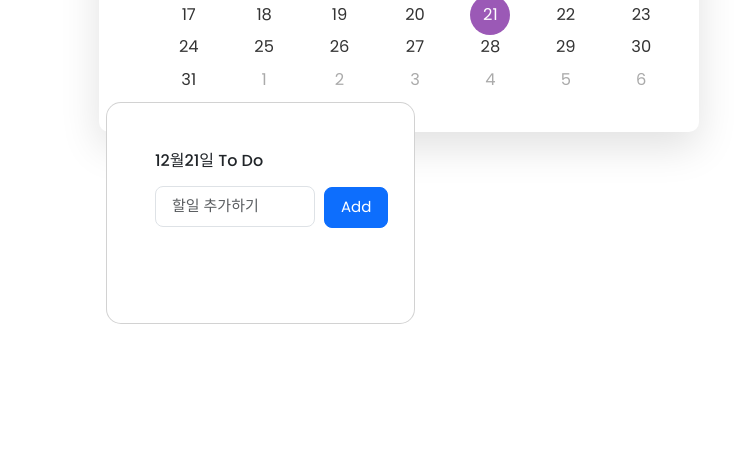
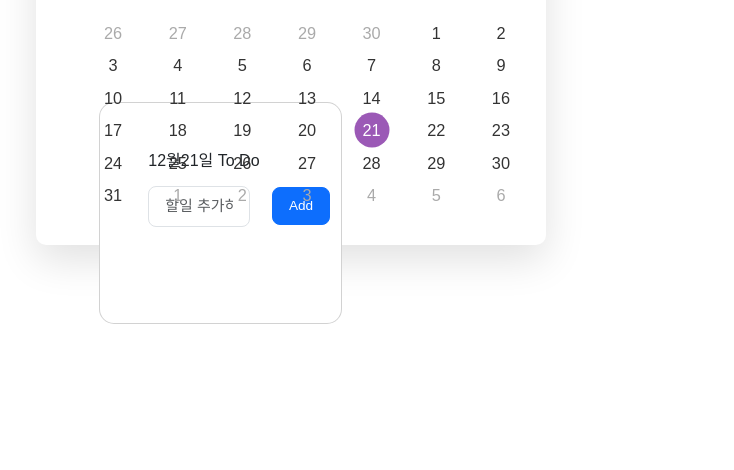
Before and after one commit to iinge/teamproject, a plain HTML site: page todocal2.html in a window 1280 px wide. Shown: the part 330-800 px from the top of the page, without its empty margins (349-1083 px from the left). Drawn offline with nearby package versions, Linux system fonts and the light colour scheme.

Commit message:
투두칼css

```diff
--- a/style.css
+++ b/style.css
@@ -1,11 +1,18 @@
+.wrapper {
+    display: flex;
+    flex-direction: column;
+    justify-content: center;
+    align-items: center;
+  }
+  /* Import Google font - Poppins */
   @import url('https://fonts.googleapis.com/css2?family=Poppins:wght@400;500;600&display=swap');
-  *{
+  * {
     margin: 0;
     padding: 0;
     box-sizing: border-box;
     font-family: 'Poppins', sans-serif;
   }
-  body{
+  body {
     display: flex;
     align-items: center;
     padding: 0 10px;
@@ -13,22 +20,23 @@
     min-height: 100vh;
     background: white;
   }
-  .wrapper{
-    width: 600px;
+  .wrapper {
+    width: 510px;
+    height: 350px;
     background: #fff;
     border-radius: 10px;
-    box-shadow: 0 15px 40px rgba(0,0,0,0.12);
+    box-shadow: 0 15px 40px rgba(0, 0, 0, 0.12);
   }
-  .wrapper header{
+  .wrapper header {
     display: flex;
     align-items: center;
-    padding: 25px 30px 10px;
+    padding: 15px 30px 10px;
     justify-content: space-between;
   }
-  header .icons{
+  header .icons {
     display: flex;
   }
-  header .icons span{
+  header .icons span {
     height: 38px;
     width: 38px;
     margin: 0 1px;
@@ -40,86 +48,88 @@
     user-select: none;
     border-radius: 50%;
   }
-  .icons span:last-child{
+  .icons span:last-child {
     margin-right: -10px;
   }
-  header .icons span:hover{
+  header .icons span:hover {
     background: #f2f2f2;
   }
-  header .current-date{
+  header .current-date {
     font-size: 1.45rem;
     font-weight: 500;
   }
-  .calendar{
-    padding: 20px;
+  .calendar {
+    position: relative;
+    top: -1%;
+    width: 95%;
   }
-  .calendar ul{
+  .calendar ul {
     display: flex;
     flex-wrap: wrap;
     list-style: none;
     text-align: center;
   }
-  .calendar .days{
-    margin-bottom: 20px;
+  .calendar .days {
+    margin-bottom: 30px;
   }
-  .calendar li{
+  .calendar li {
     color: #333;
     width: calc(100% / 7);
     font-size: 1.07rem;
   }
-  .calendar .weeks li{
+  .calendar .weeks li {
     font-weight: 500;
     cursor: default;
   }
-  .calendar .days li{
+  .calendar .days li {
     z-index: 1;
     cursor: pointer;
     position: relative;
     margin-top: 8px;
-    font-size:1.02rem;
+    font-size: 1.02rem;
   }
-  .days li.inactive{
+  .days li.inactive {
     color: #aaa;
   }
-  .days li.active{
+  .days li.active {
     color: #fff;
   }
-  .days li::before{
+  .days li::before {
     position: absolute;
-    content: "";
+    content: '';
     left: 50%;
     top: 50%;
-    height: 40px;
-    width: 40px;
+    height: 35px;
+    width: 35px;
     z-index: -1;
     border-radius: 50%;
     transform: translate(-50%, -50%);
   }
-  .days li.active::before{
-    background: #9B59B6;
+  .days li.active::before {
+    background: #9b59b6;
   }
-  .days li:not(.active):hover::before{
+  .days li:not(.active):hover::before {
     background: #f2f2f2;
   }
-  .position1{
-    position : absolute;
-    top: 10%;
-    left :35%;
+  .positioncalendar {
+    position: absolute;
+    top: 4%;
+    left: 35%;
   }
-   .positiontodo{
-       position : absolute;
-       left : 32%;
+  .positiontodo {
+    position: absolute;
+    left: 32%;
     top: 48%;
-       width:400px;
+    width: 25%;
   }
-   #form3{
-      width:160px;
+  #form3 {
+    width: 70%;
     font-size: 15px;
   }
-   #addbutton{
-      position : absolute;
+  #addbutton {
+    position: absolute;
     top: 84px;
-      left :68%;
-      font-size: 15px;
+    left: 68%;
+    font-size: 85%;
   }
   @import url(//fonts.googleapis.com/earlyaccess/nanumpenscript.css);
```
Lines whose indentation alone changed are shown as unchanged.
